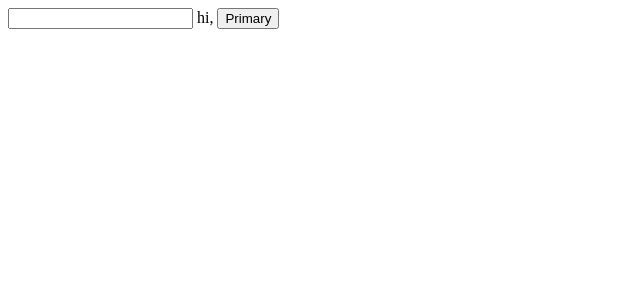
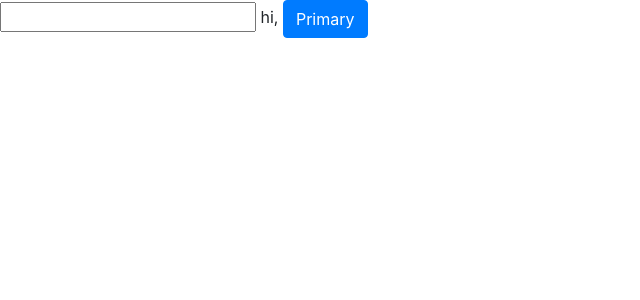
Before and after one commit to shijoshaji/angCRUD_2023, an Angular app: page / in a window 1280 px wide. Shown: the top 300 px of the page, without its empty margins (0-640 px from the left). Built offline with nearby package versions, Linux system fonts and the light colour scheme.

Commit message:
install bootstrap

```diff
--- a/package.json
+++ b/package.json
@@ -18,6 +18,7 @@
     "@angular/platform-browser": "^14.2.0",
     "@angular/platform-browser-dynamic": "^14.2.0",
     "@angular/router": "^14.2.0",
+    "bootstrap": "^4.6.2",
     "rxjs": "~7.5.0",
     "tslib": "^2.3.0",
     "zone.js": "~0.11.4"
--- a/src/styles.scss
+++ b/src/styles.scss
@@ -1 +1,2 @@
 /* You can add global styles to this file, and also import other style files */
+@import "~bootstrap/dist/css/bootstrap.css"
```
Also changed, not shown: devNotes.txt (added), 1 other file (tests, documents, lock files or other folders).
